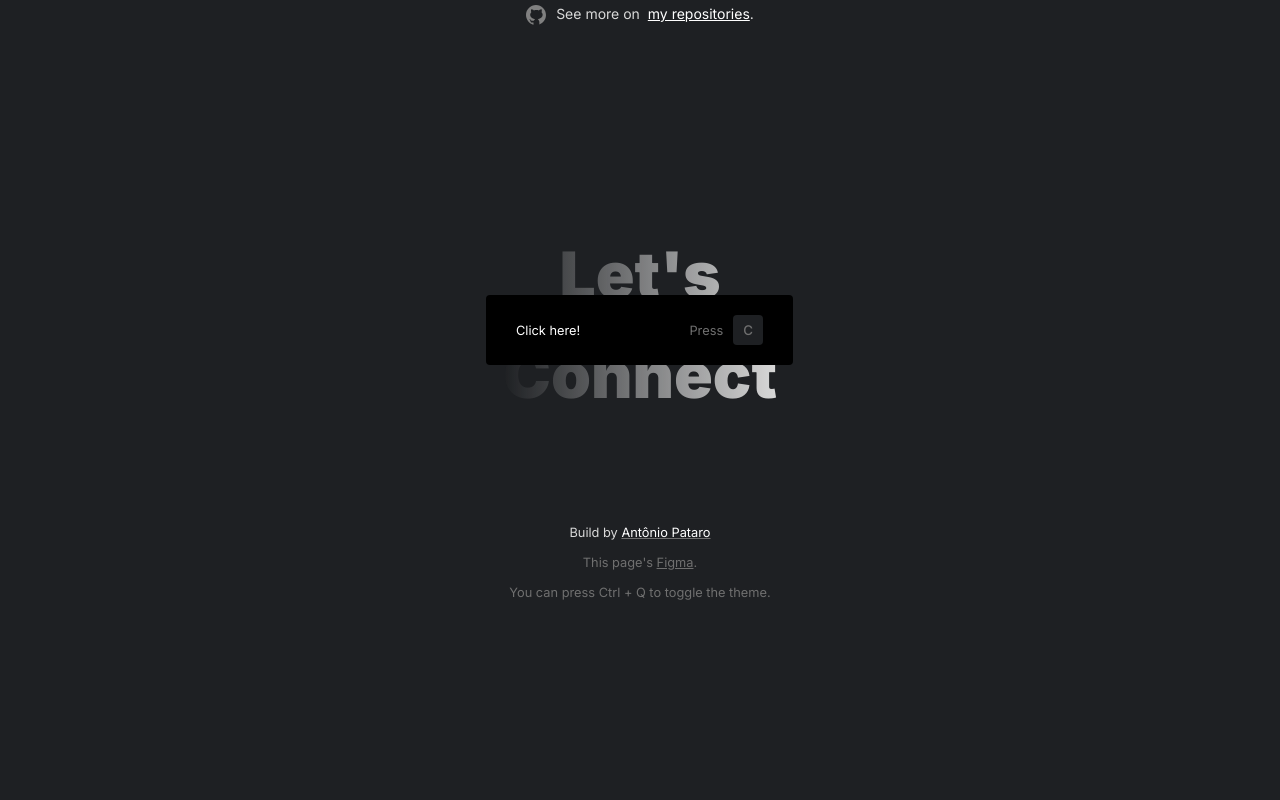
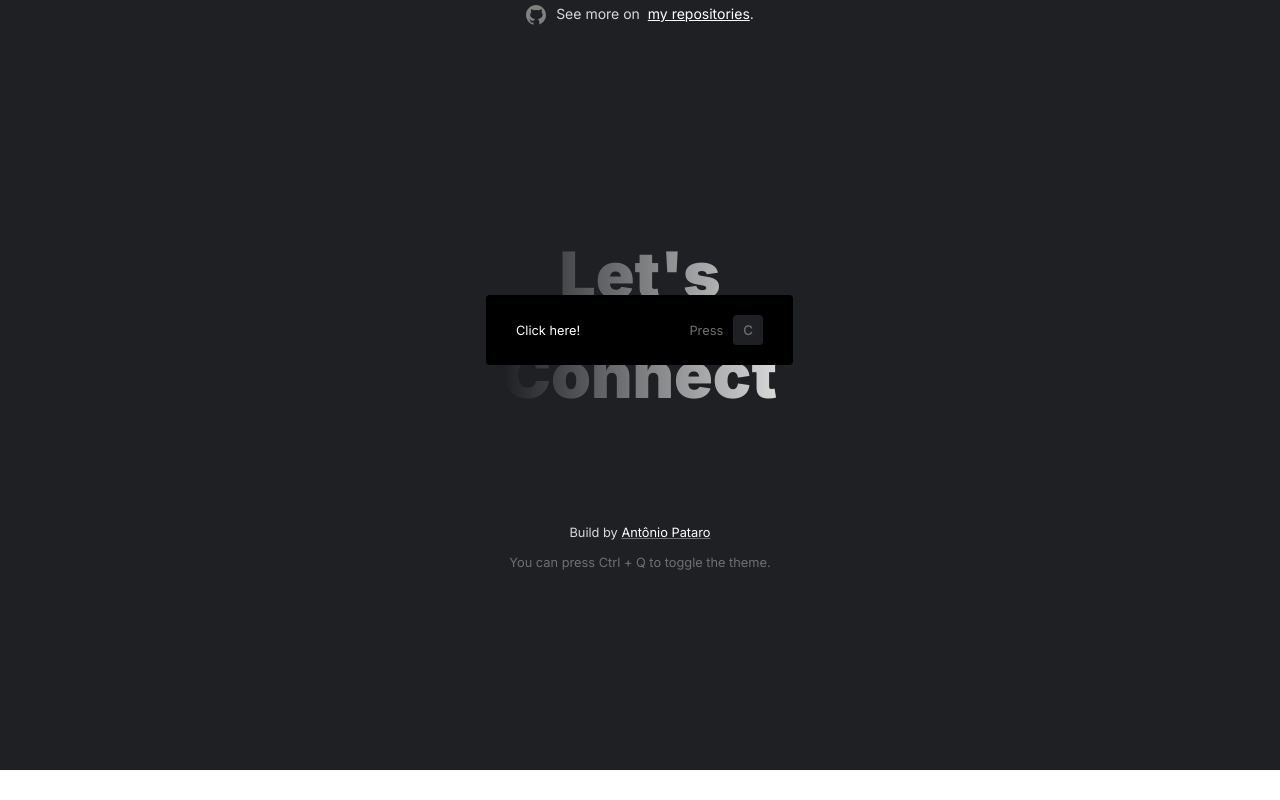
Before and after one commit to antoniopataro/personal-website, a React (Vite) app: page / in a window 1280 px wide. Shown: the part 1987-2787 px from the top of the page. After the commit the page ends 2757 px from the top, so only its background shows below. Built offline with nearby package versions, Linux system fonts and the light colour scheme.

Commit message:
fix: removed this page's figma external link

```diff
--- a/src/sections/Footer/index.jsx
+++ b/src/sections/Footer/index.jsx
@@ -103,19 +103,7 @@ function Footer() {
             </a>
             <br />
             <br />
-            <span id="figma">
-              This page's{" "}
-              <a
-                href="https://www.figma.com/file/cibaFLJNSHOa8dKKn3V9Mo/Personal-Website?node-id=272%3A31"
-                target="_blank"
-              >
-                Figma
-              </a>
-              .
-              <br />
-              <br />
-              You can press Ctrl + Q to toggle the theme.
-            </span>
+            <span id="figma">You can press Ctrl + Q to toggle the theme.</span>
           </p>
         </h4>
       </div>
```
